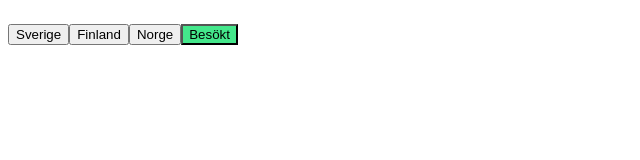
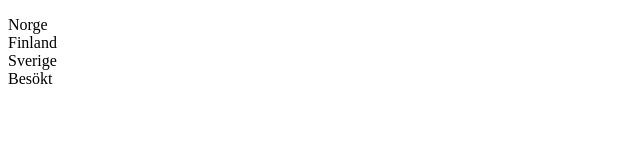
Before and after one commit to WiviWonderWoman/Stader-lander, a plain HTML site: page index.html in a window 1280 px wide. Shown: the whole page, without its empty margins (0-640 px from the left). Drawn offline with Linux system fonts and the light colour scheme.

Commit message:
back to basic

```diff
--- a/script.js
+++ b/script.js
@@ -2,24 +2,43 @@
 const app =
 {
     länder: [],
-    // value: "1234",
-
+    städer: []
 }
 
 fetch('./land.json')
 .then(resp => resp.json())
-.then(data => landMeny(data))
+.then(data => land(data))
 
-function landMeny(data){
+function land(data){
      for (let index = 0; index < data.length; index++) {
          const element = data[index];
          app.länder.unshift(element);
-         document.getElementById('landMeny').innerHTML += `<li><button>`+element.countryname+`</button></li>`;
+
         }
-        document.getElementById('landMeny').innerHTML += `<li><button id="visited">Besökt</button></li>`;
+        meny();
+        console.log(app.städer);
 }
-console.log(app.länder);
 
-// fetch('./stad.json')
-// .then(resp => resp.json())
-// .then(data => console.log(data))
+
+fetch('./stad.json')
+.then(resp => resp.json())
+.then(data => stad(data))
+
+function stad(data){
+    for (let index = 0; index < data.length; index++) {
+        const element = data[index];
+        app.städer.push(element);
+    }
+    console.log(app.länder);
+}
+
+function meny() {
+    for (let index = 0; index < app.länder.length; index++) {
+        const land = app.länder[index];
+        let landID = land.id;
+        let landNamn = land.countryname;
+        console.log(land, landID, landNamn);
+        document.getElementById('landMeny').innerHTML += `<dt>`+landNamn+`</dt>`;
+    }
+    document.getElementById('landMeny').innerHTML += `<dt>Besökt</dt>`;
+}
--- a/style.css
+++ b/style.css
@@ -1,25 +1,26 @@
- .flex-container{
+ /* .flex-container{
     display: flex;
     justify-content: center;
 }
-/*unordered list, flex, wrap*/
+
 .flex-container dl {
     width: 100%;
     display: flex;
     flex-wrap: wrap;
     list-style: none;
+  }
+.flex-container dl dt {
     flex-grow: 1;
   }
-
-.flex-container dl dt{
+.flex-container button{
     margin: 10px;
     border:black solid 2px;
     border-radius: 10%;
     background-color: gray;
 
 }
-/*changes buttons when hoover*/
-.flex-container dl :hover {
+
+.flex-container button:hover {
 
     background-color:black;
     color: white;
@@ -29,4 +30,4 @@
 }
 #visited:hover {
     background-color: green ;
-}
+}  */
```
